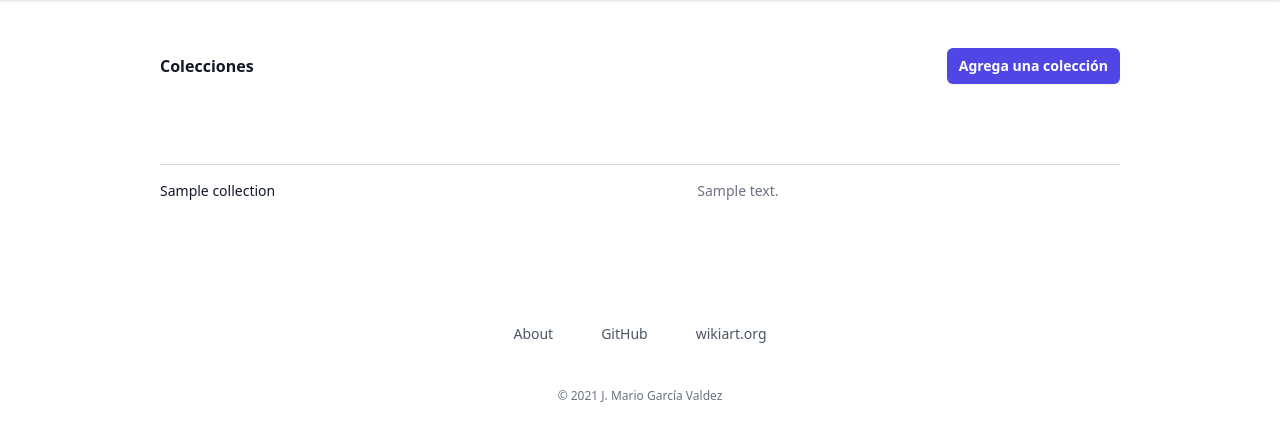
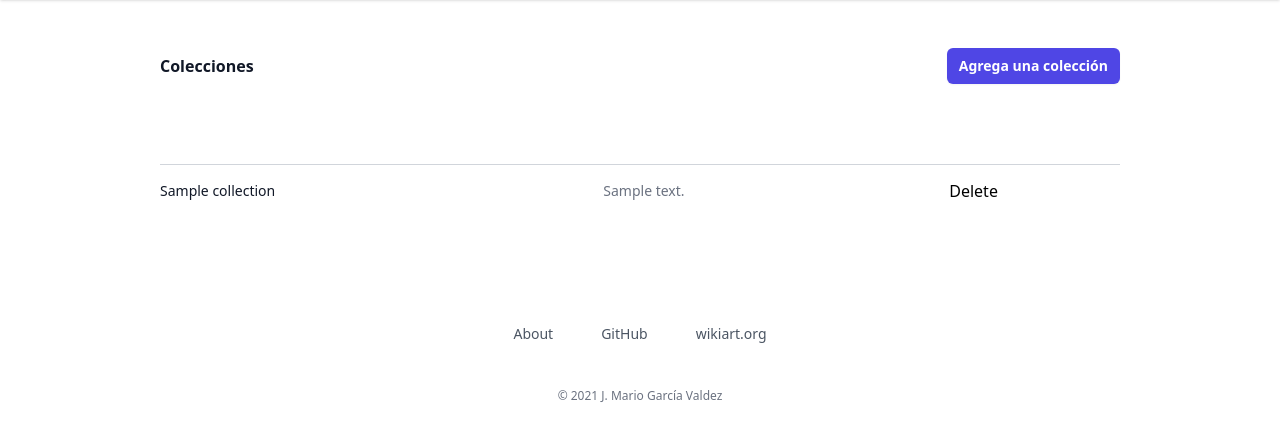
Before and after one commit to DamianRS-TEC/ArtProyect, a Django app: template collection/templates/collection/collections.html in a window 1280 px wide. Shown: the part 64-505 px from the top of the page. Run offline with Django 3.2, Linux system fonts and the light colour scheme; the template is opened without the code that fills it: most values are stand-ins (such as "Sample title", 1, 10 or a date in 2020); style sheets or scripts are compiled from the project's sources; some libraries are stand-ins or nearby versions.

Commit message:
Delete Collections

```diff
--- a/collection/templates/collection/collection_list.html
+++ b/collection/templates/collection/collection_list.html
@@ -3,11 +3,18 @@
               <td class="whitespace-nowrap py-4 pl-4
                         pr-3 text-sm font-medium
                         text-gray-900 sm:pl-0">
-                        <button type="button" hx-get="{{collection.name}}" hx-trigger="click" hx-swap="beforeend">
+                        <button type="button" hx-get="{{collection.name}}" hx-trigger="click" hx-swap="afterend">
                           {{collection.name}}
                         </button>
                         </td>
-              <td class="whitespace-nowrap px-3 py-4 text-sm text-gray-500">{{collection.description}}</td>
-              </td>
+                  <td class="whitespace-nowrap px-3 py-4 text-sm text-gray-500">
+                  {{collection.description}}
+                  </td>
+                </td>
+                <td>
+                  <button type="button" hx-get="/collection/delete/{{collection.name}}" hx-trigger="click">
+                    Delete
+                  </button>
+                </td>
             </tr>
 {% endfor %}
--- a/collection/templates/collection/collection_show.html
+++ b/collection/templates/collection/collection_show.html
@@ -1,5 +1,3 @@
-{% extends "collection/base.html" %}
-
 {% block content %}
 
 <div class="container mx-auto px-5 py-2 lg:px-32 lg:pt-12">
@@ -19,4 +17,5 @@
       </div>
     </div>
     {% endfor %}
+
 {% endblock content %}
--- a/collection/templates/collection/collections.html
+++ b/collection/templates/collection/collections.html
@@ -26,6 +26,7 @@
               <tr>
                 <th scope="col" class="py-3.5 pl-4 pr-3 text-left text-sm font-semibold text-white sm:pl-0">Name</th>
                 <th scope="col" class="px-3 py-3.5 text-left text-sm font-semibold text-white">Description</th>
+                <th scope="col" class="py-3.5 pl-4 pr-3 text-left text-sm font-semibold text-white sm:pl-0"></th>
               </tr>
             </thead>
             <tbody  hx-trigger="listChanged from:body"
--- a/collection/urls.py
+++ b/collection/urls.py
@@ -13,5 +13,6 @@ urlpatterns = [
     path("accounts/register/", views.register, name="register"),
     path("artwork/add/<int:artwork_id>", views.artwork_add, name="artwork_add"),
     path("artwork/add/<int:artwork_id>/add/<slug:collection>", views.artwork_add_collection, name="artwork_add_collection"),
-    path("collections/<slug:name>", views.show_collection, name="show_collection")
+    path("collections/<slug:name>", views.show_collection, name="show_collection"),
+    path("collection/delete/<str:name>", views.collection_delete, name="collection_delete")
 ]
```
Also changed, not shown: collection/views.py (+10 -2 lines).
